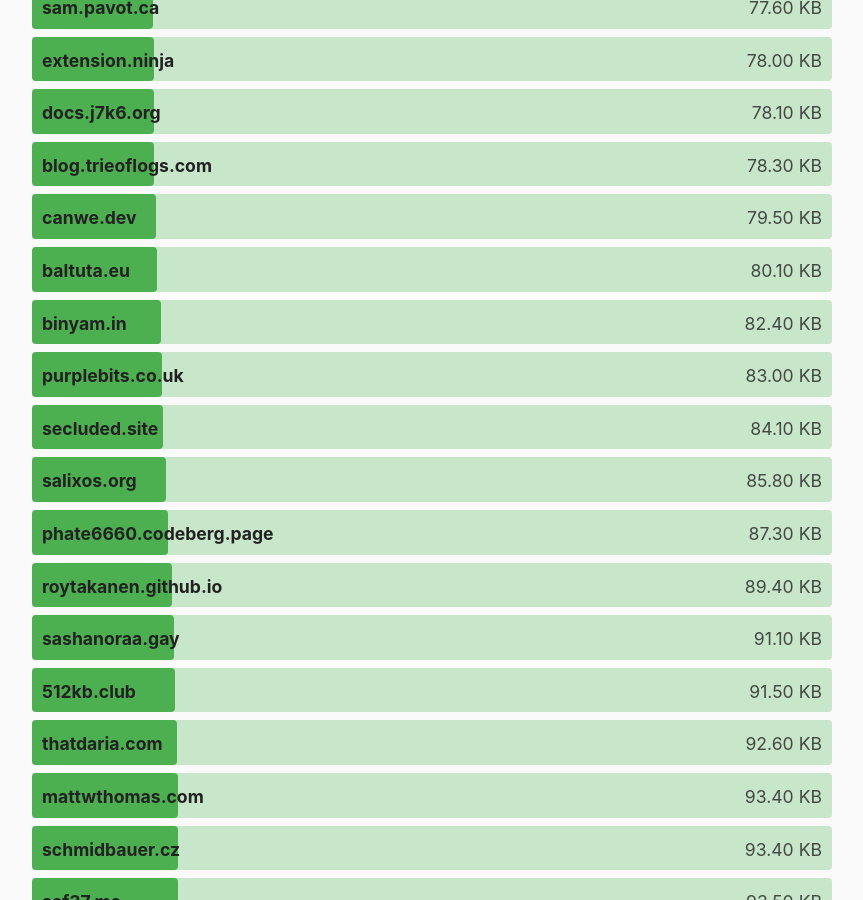
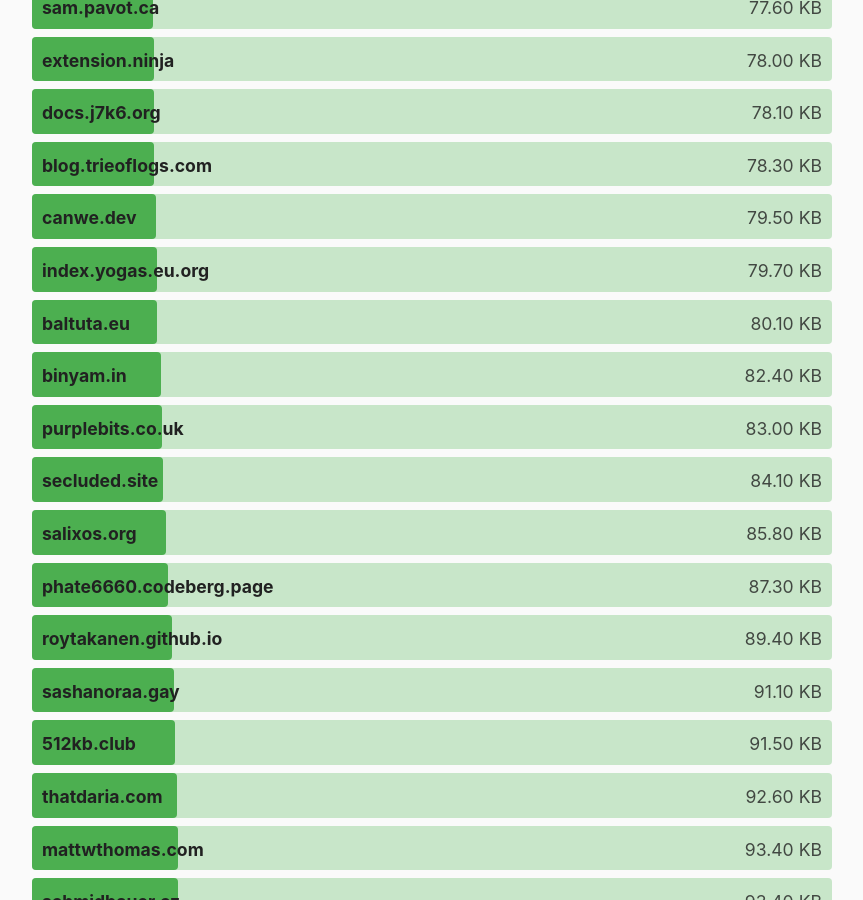
Before and after one commit to kevquirk/512kb.club, a Jekyll site: the page built from index.md, in a window 1280 px wide and 900 px high, scrolled down 13948 px. Shown: the whole window, without its empty margins (208-1071 px from the left). Built offline with Jekyll 4.4.1, drawn with Linux system fonts in a browser that asks for light colours; some of the changed text lies outside the part shown.

Commit message:
Update sites.yml

```diff
--- a/_data/sites.yml
+++ b/_data/sites.yml
@@ -985,7 +985,7 @@
 
 - domain: index.yogas.eu.org
   url: http://index.yogas.eu.org/
-  size: 151.0
+  size: 79.7
   last_checked: 2022-05-11
 
 - domain: indiachat.netlify.app
```
